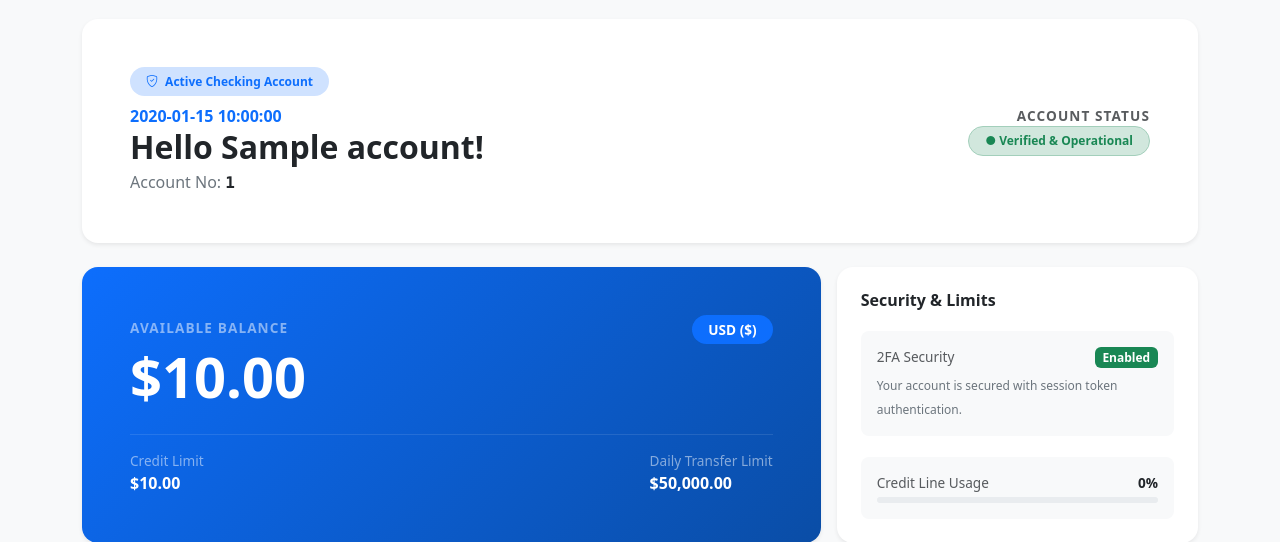
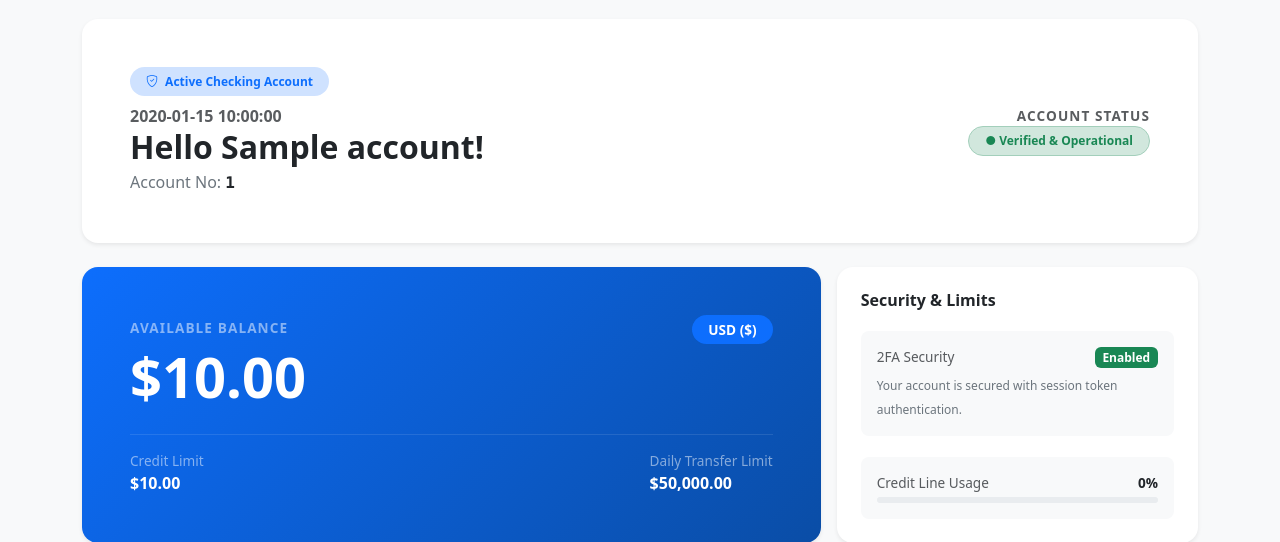
Before and after one commit to uniquedigitals/Bank, a Flask app: template templates/index.html in a window 1280 px wide. Shown: the part 121-663 px from the top of the page. Run offline with Flask 3, Linux system fonts and the light colour scheme; the template is opened without the code that fills it: most values are stand-ins (such as "Sample title", 1, 10 or a date in 2020).

Commit message:
Update index.html

```diff
--- a/templates/index.html
+++ b/templates/index.html
@@ -11,7 +11,7 @@
                 <span class="badge bg-primary-subtle text-primary fw-semibold px-3 py-2 rounded-pill mb-2">
                     <i class="bi bi-shield-check me-1"></i> Active Checking Account
                 </span> <br>
- <span class="text-primary fw-bold" >{{ time }} </span>
+ <span class="text-muted fw-bold" >{{ time }} </span>
                 <h2 class="fw-bold text-dark mb-1">Hello {{ account.name }}!</h2>
                 <p class="text-secondary mb-0">
                     Account No:
```
